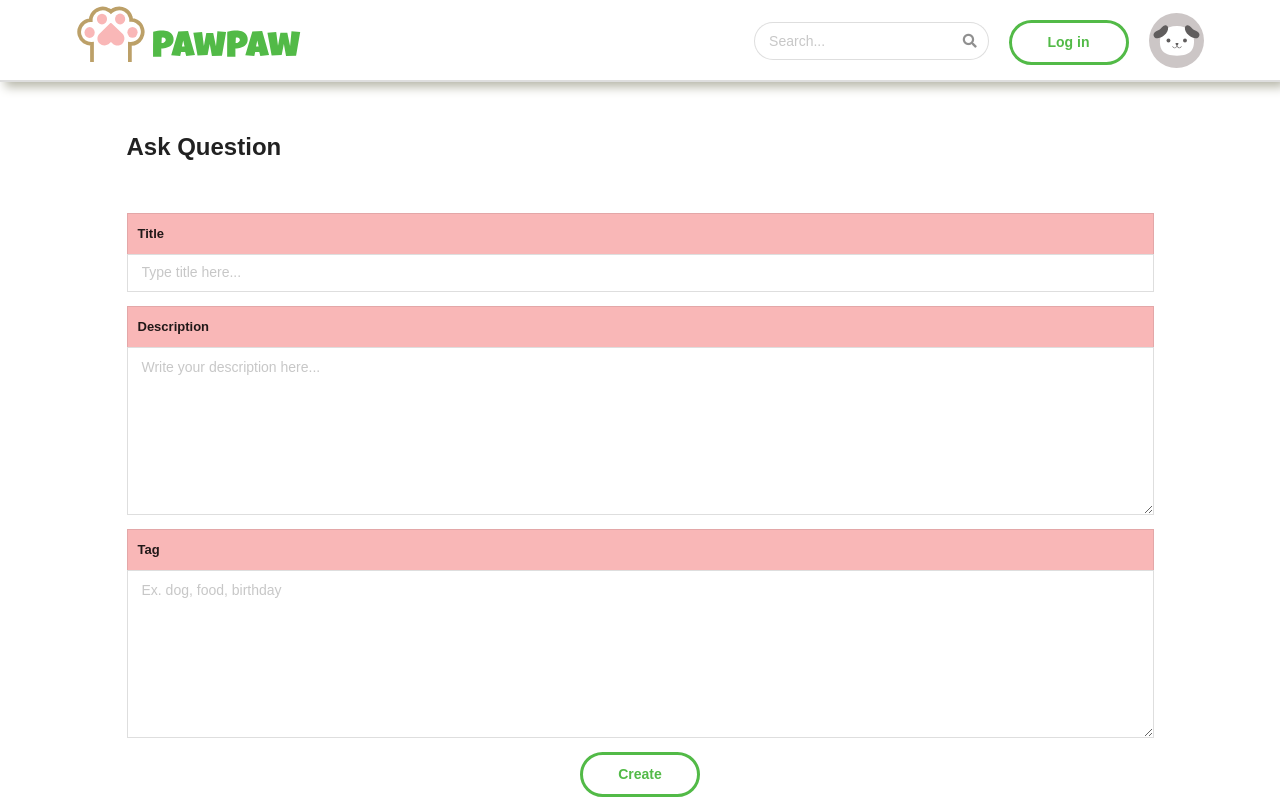
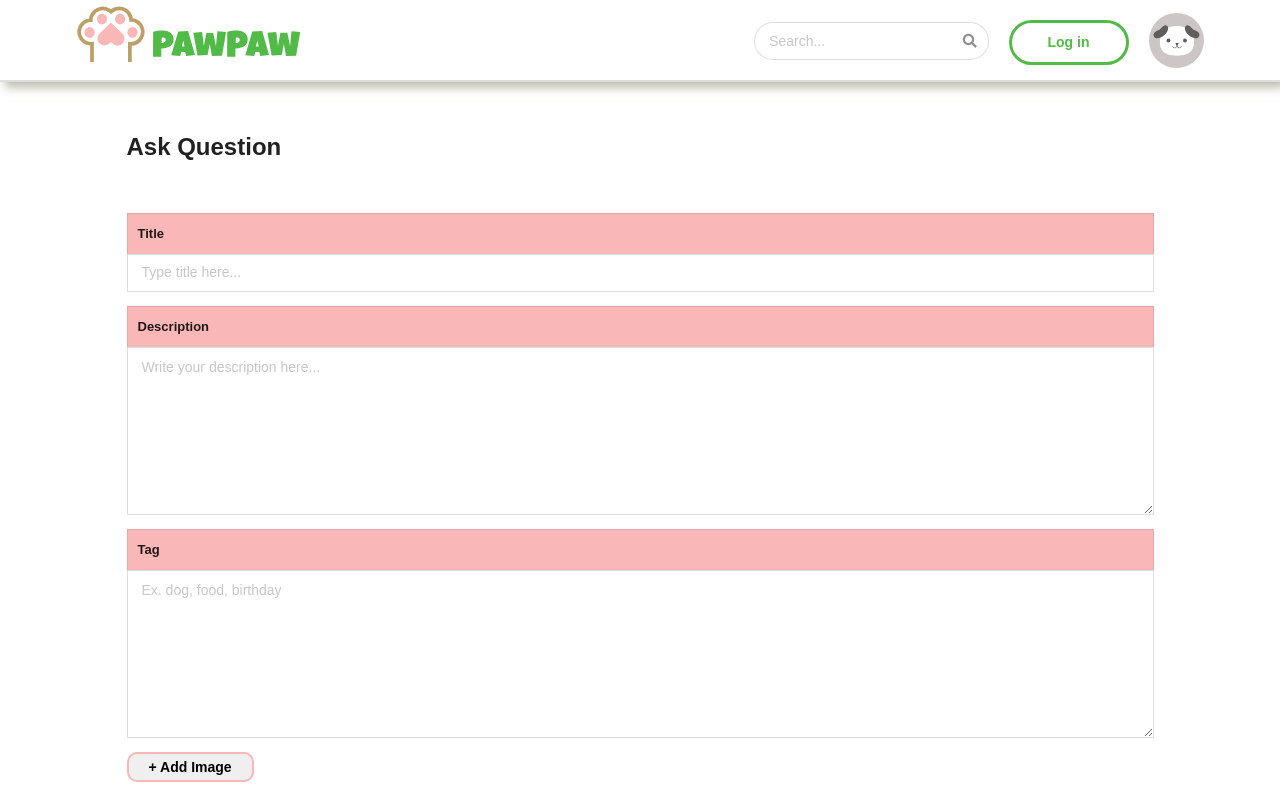
Before and after one commit to arisa-hirata/react-aws-graphql, a React (Create React App) app: page /create-topic in a window 1280 px wide. Shown: the top 800 px of the page. Built offline with nearby package versions, Linux system fonts and the light colour scheme.

Commit message:
add button for uploading image to CreateTopic component

```diff
--- a/src/components/App.css
+++ b/src/components/App.css
@@ -372,3 +372,16 @@ button.center {
   margin-bottom: 0;
   padding: 10px;
 }
+.ui.form .add-image {
+  border: solid 2px #f9b7b7;
+  border-radius: 10px;
+  padding: 5px 20px;
+  font-weight: 600;
+  margin-bottom: 100px;
+}
+.ui.form .add-image:hover {
+  cursor: pointer;
+}
+.ui.form .add-image:focus {
+  outline: none;
+}
--- a/src/components/CreateTopic.js
+++ b/src/components/CreateTopic.js
@@ -63,6 +63,7 @@ const CreateTopic = ({ user }) => {
             onChange={onInputChange}
           />
         </div>
+        <button className="add-image">+ Add Image</button>
         <button onClick={createTopic} className="positive btn ui button center">
           Create
         </button>
```
